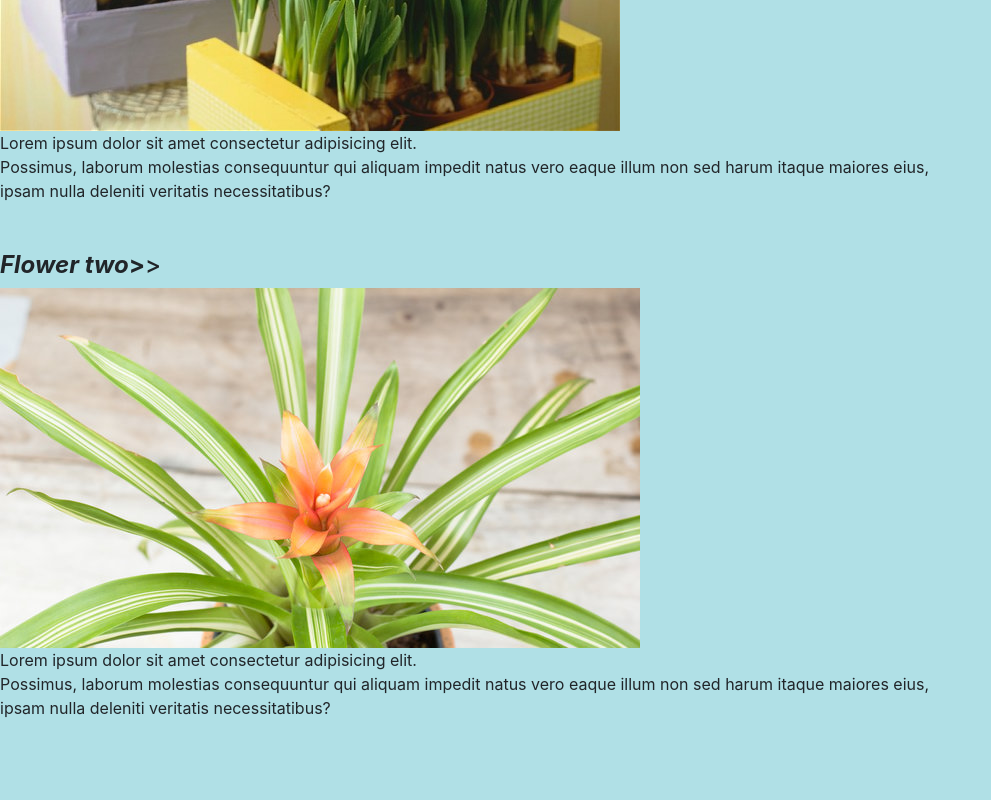
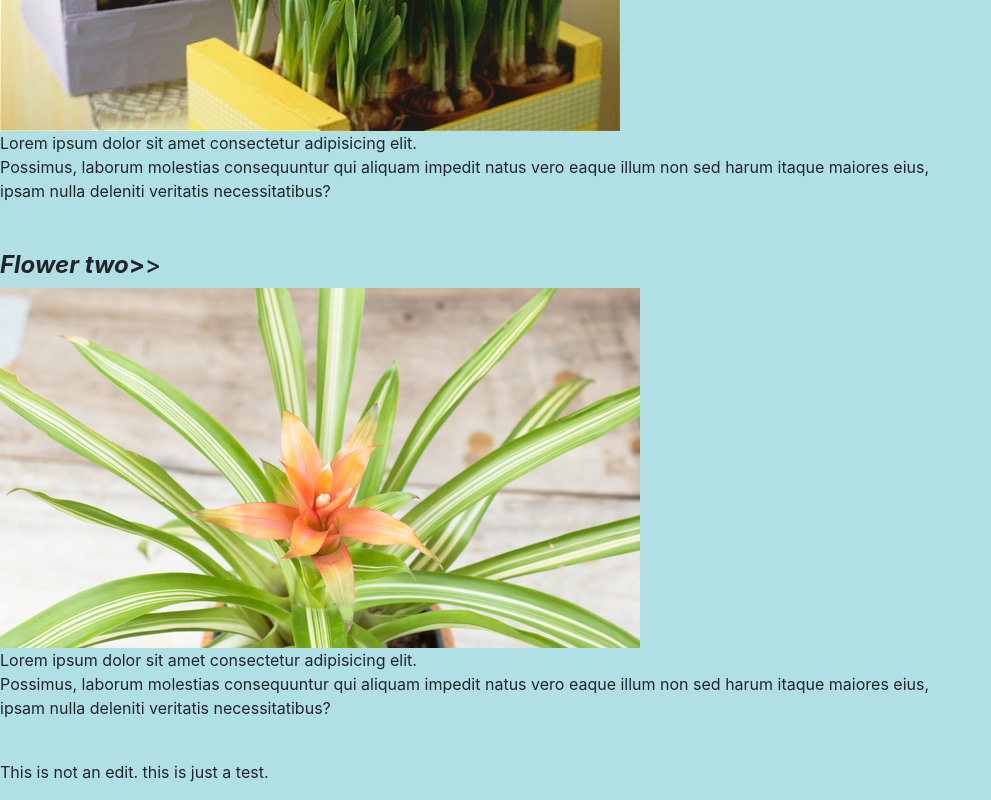
Before and after one commit to AshenManilka/demo1, a plain HTML site: page index.html in a window 1280 px wide. Shown: the part 435-1235 px from the top of the page, without its empty margins (0-991 px from the left). Before the commit the page ends 1195 px from the top, so only its background shows below. Drawn offline with nearby package versions, Linux system fonts and the light colour scheme.

Commit message:
added a sentence.

```diff
--- a/index.html
+++ b/index.html
@@ -38,5 +38,6 @@
         <script src="https://stackpath.bootstrapcdn.com/bootstrap/4.2.1/js/bootstrap.min.js" integrity="sha384-B0UglyR+jN6CkvvICOB2joaf5I4l3gm9GU6Hc1og6Ls7i6U/mkkaduKaBhlAXv9k" crossorigin="anonymous"></script>
 
     <br>
+    <p>This is not an edit. this is just a test.</p>
 </body>
 </html>
```
